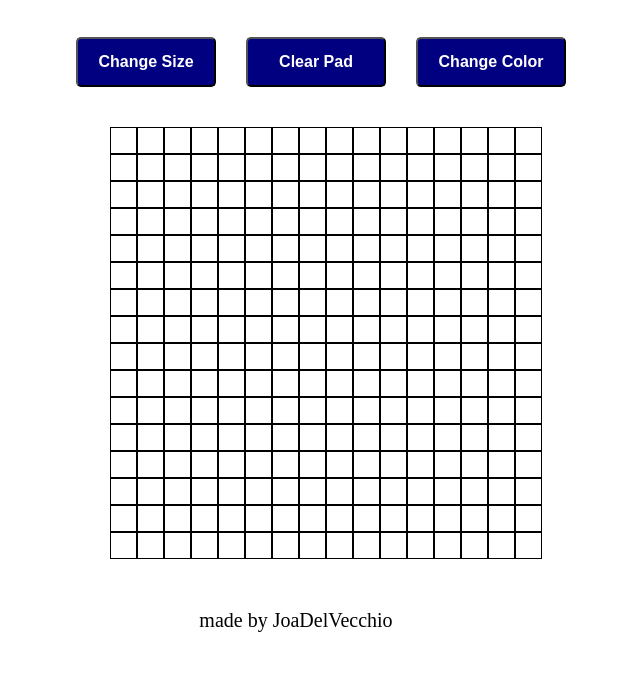
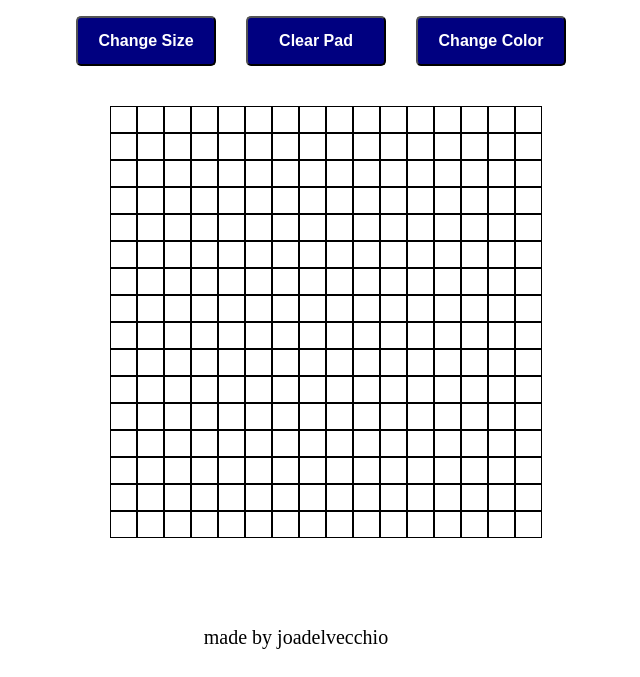
Before and after one commit to JoaDelVecchio/my-pad, a plain HTML site: page index.html in a window 1280 px wide. Shown: the part 123-800 px from the top of the page, without its empty margins (344-984 px from the left). Drawn offline with Linux system fonts and the light colour scheme.

Commit message:
Fix Overflow
- Overflow was caused by using vh + padding so I fixed it
calculating the vh with the calc() function.

```diff
--- a/script.js
+++ b/script.js
@@ -1,5 +1,8 @@
+
 document.addEventListener("DOMContentLoaded", () => {
-  //VARIABLES && INICIALIZATION
+    const allElements = document.querySelectorAll("*");
+    allElements.forEach((element) => element.style.cssText = "margin: 0; padding: 0; box-sizing: border-box;");
+
     const header = document.createElement("header");
     document.body.prepend(header);
 
@@ -17,7 +20,6 @@ document.addEventListener("DOMContentLoaded", () => {
 
     let currentColor = "black";
     let newSize = 16;
-  let headerText;
 
     function enlargeFont(event) {
         event.target.style.fontSize = "18px";
@@ -27,12 +29,7 @@ document.addEventListener("DOMContentLoaded", () => {
         event.target.style.fontSize = "16px";
     }
 
-  function addButton(
-    container,
-    text,
-    onClickFunction = null,
-    colorPicker = false
-  ) {
+    function addButton(container, text, onClickFunction = null, colorPicker = false) {
         let newButton = document.createElement("button");
         newButton.style.cssText =
             "width:140px;height:50px;font-size:16px;font-weight:bold;color:white;border-radius:5px;margin-right:10px;background-color:#000080";
@@ -49,8 +46,7 @@ document.addEventListener("DOMContentLoaded", () => {
             let input = document.createElement("input");
             input.type = "color";
             input.style.position = "absolute";
-      input.style.marginLeft = "80px";
-      input.style.marginTop = "30px";
+            input.style.left = "-9999px";
             input.style.opacity = 0;
             input.addEventListener("change", () => {
                 currentColor = input.value;
@@ -75,9 +71,7 @@ document.addEventListener("DOMContentLoaded", () => {
 
             for (let j = 0; j < newSize; j++) {
                 let col = document.createElement("div");
-        col.style.cssText = `height:${400 / newSize}px;width:${
-          400 / newSize
-        }px;border:black solid 1px;background-color:white;transition:1s`;
+                col.style.cssText = `height:${400 / newSize}px;width:${400 / newSize}px;border:black solid 1px;background-color:white;transition:1s`;
                 col.addEventListener("mouseover", function () {
                     this.style.backgroundColor =
                         this.style.backgroundColor === "white" ? currentColor : "white";
@@ -97,11 +91,7 @@ document.addEventListener("DOMContentLoaded", () => {
             return;
         }
 
-    while (
-      isNaN(parseInt(input)) ||
-      parseInt(input) > 100 ||
-      parseInt(input) < 1
-    ) {
+        while (isNaN(parseInt(input)) || parseInt(input) > 100 || parseInt(input) < 1) {
             input = prompt("Incorrect number, try again! Change size to:");
             if (wasCancelled(input)) {
                 return;
@@ -112,29 +102,24 @@ document.addEventListener("DOMContentLoaded", () => {
         makeGrid();
     }
 
+    header.style.cssText = "width:100%;height:10vh;display:flex;justify-content:center;align-items:center;";
+    const headerText = document.createElement("p");
+    headerText.textContent = "My Pad";
+    headerText.style.cssText = "font-size:50px;";
+    header.appendChild(headerText);
 
-  //HEADER
-  header.style.cssText = "width:100%;height:10vh"
-  headerText = document.createElement("p");
-  headerText.textContent = "My Pad"
-  headerText.style.cssText = "display:flex;justify-content:center;align-items:center;font-size:50px;"
-  header.appendChild(headerText)
-  //MAIN
-  main.style.cssText = "width:100%;display:flex;flex-direction:column;justify-content:center;align-items:center;gap:40px;padding:30px";
-
-  buttonsContainer.style.cssText = "display:flex;justify-content:center;gap:20px;"
+    main.style.cssText = "width:100%;height:calc(80vh - 60px);display:flex;flex-direction:column;justify-content:center;align-items:center;gap:40px;padding:30px;";
+    buttonsContainer.style.cssText = "display:flex;justify-content:center;gap:20px;";
     addButton(buttonsContainer, "Change Size", changeSize);
     addButton(buttonsContainer, "Clear Pad", () => makeGrid(newSize));
     let changeColorBtn = addButton(buttonsContainer, "Change Color", null, true);
     changeColorBtn.style.width = "150px";
 
+    footer.style.cssText = "width:100%;height:10vh;display:flex;justify-content:center;align-items:center;";
+    const footerText = document.createElement("p");
+    footerText.textContent = "made by joadelvecchio";
+    footerText.style.cssText = "font-size:20px;";
+    footer.appendChild(footerText);
+
     makeGrid();
-
-  //FOOTER
-  footer.style.cssText = "width:100%;height:5vh"
-  footerText = document.createElement("p");
-  footerText.textContent = "made by JoaDelVecchio"
-  footerText.style.cssText = "display:flex;justify-content:center;align-items:center;font-size:20px;"
-  footer.appendChild(footerText)
-
 });
```
Also changed, not shown: index.html (+0 -2 lines). Lines whose indentation alone changed are shown as unchanged.
